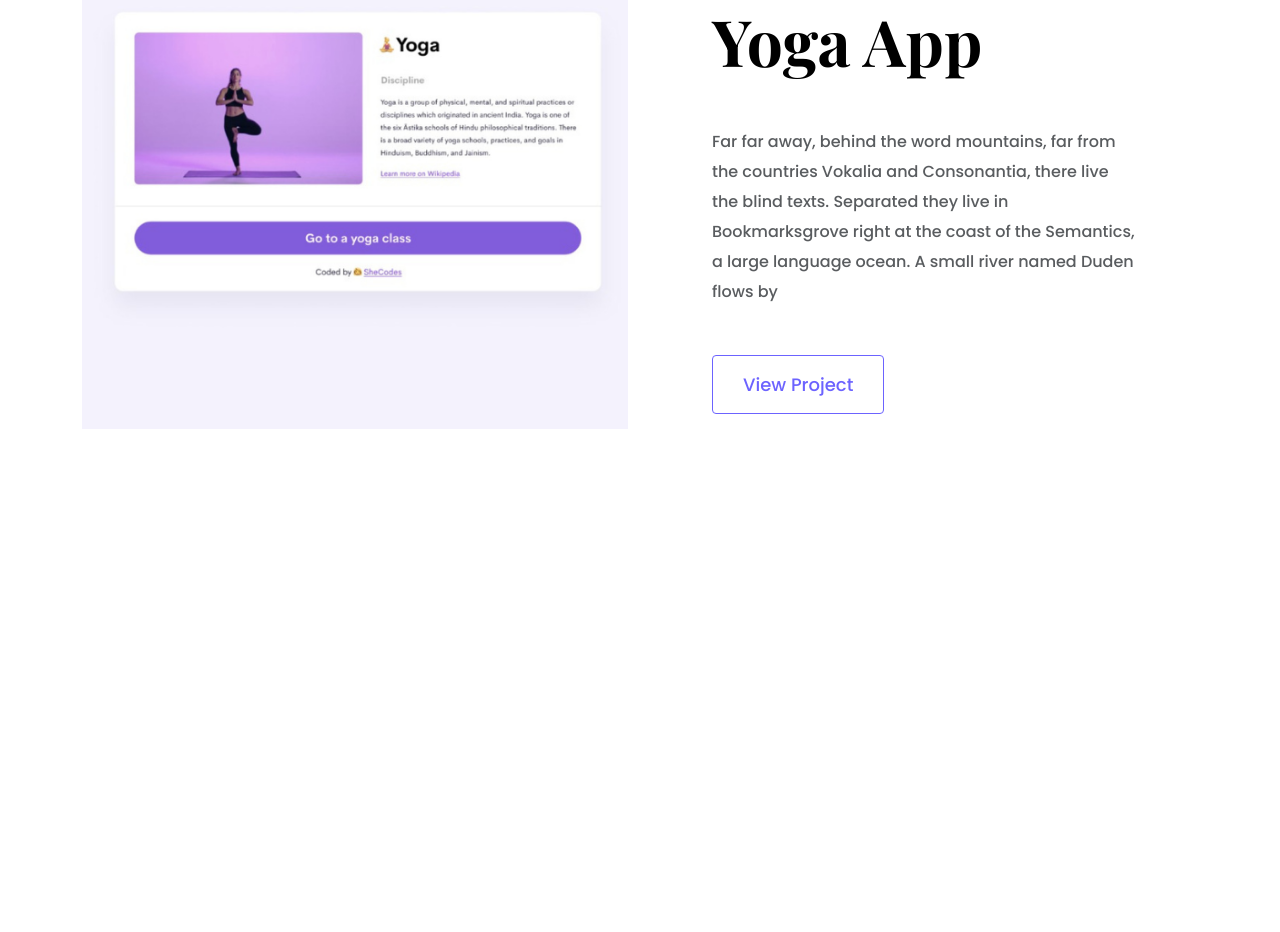
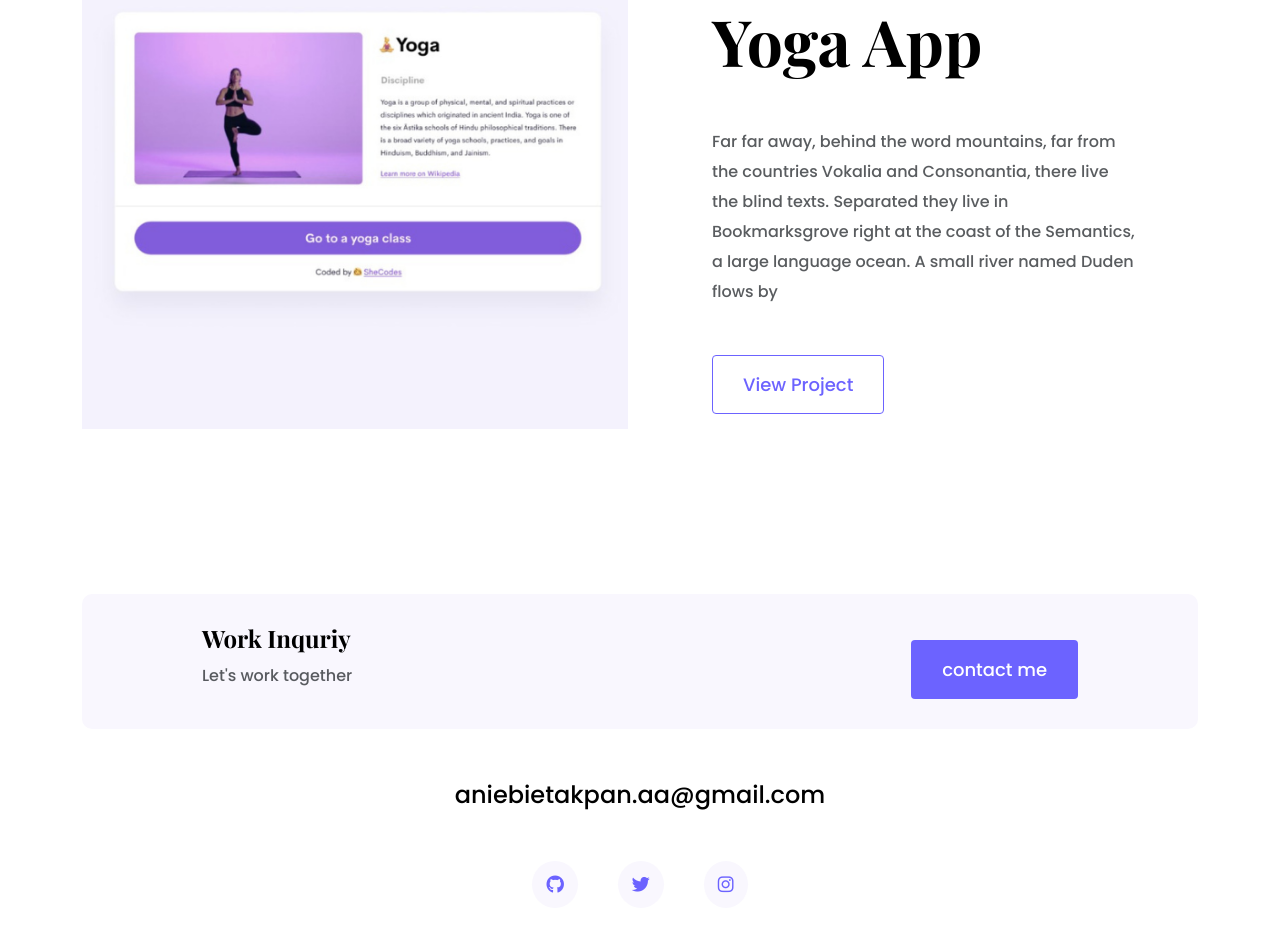
Before and after one commit to Inem19/Portfolio-project, a plain HTML site: page index.html in a window 1280 px wide. Shown: the part 2370-3302 px from the top of the page. Before the commit the page ends 2904 px from the top, so only its background shows below. Drawn offline with nearby package versions, Linux system fonts and the light colour scheme.

Commit message:
added footer to homepage

```diff
--- a/index.html
+++ b/index.html
@@ -118,6 +118,35 @@
           </div>
         </div>
       </div>
+      <footer>
+        <div class="contact-box justify-content-between mb-5 d-none d-md-flex">
+          <div>
+            <h4>Work Inquriy</h4>
+            <p class="text-muted">Let's work together</p>
+          </div>
+          <div>
+            <a href="" class="btn btn-branding mt-3">contact me</a>
+          </div>
+        </div>
+        <div class="d-flex justify-content-center mb-5">
+          <a href="mailto:aniebietakpan.aa@gmail.com" class="email-link"
+            >aniebietakpan.aa@gmail.com</a
+          >
+        </div>
+        <div class="social-links d-flex justify-content-center">
+          <a href="https://github.com/Inem19?tab=repositories" target="_blank"
+            ><i class="fa-brands fa-github"></i
+          ></a>
+          <a href="https://twitter.com/annieakpan" target="_blank"
+            ><i class="fa-brands fa-twitter"></i
+          ></a>
+          <a
+            href="https://instagram.com/aniebietakpan?igshid=YmMyMTA2M2Y="
+            target="_blank"
+            ><i class="fa-brands fa-instagram"></i
+          ></a>
+        </div>
+      </footer>
     </div>
   </body>
 </html>
--- a/styles/portfolio.css
+++ b/styles/portfolio.css
@@ -60,6 +60,45 @@ nav a {
 nav a:hover,
 nav li.active a {
   color: var(--branding-color);
+}
+
+footer {
+  margin: 60px 0;
+}
+
+footer .contact-box {
+  background: var(--secondary-color);
+  padding: 30px 120px;
+  border-radius: 10px;
+}
+
+footer .contact-box p {
+  margin: 0;
+}
+
+footer .email-link {
+  text-decoration: none;
+  color: black;
+  font-size: 24px;
+}
+
+footer .email-link:hover {
+  color: var(--branding-color);
+}
+
+footer .social-links a {
+  margin: 0 20px;
+  color: var(--branding-color);
+  background: var(--secondary-color);
+  padding: 10px 14px;
+  border-radius: 50%;
+  font-size: 18px;
+  transition: all 100ms ease-in-out;
+}
+
+footer .social-links a:hover {
+  color: white;
+  background: var(--branding-color);
 }
 
 .hero {
```
Also changed, not shown: contact.html (+2 -2 lines).
